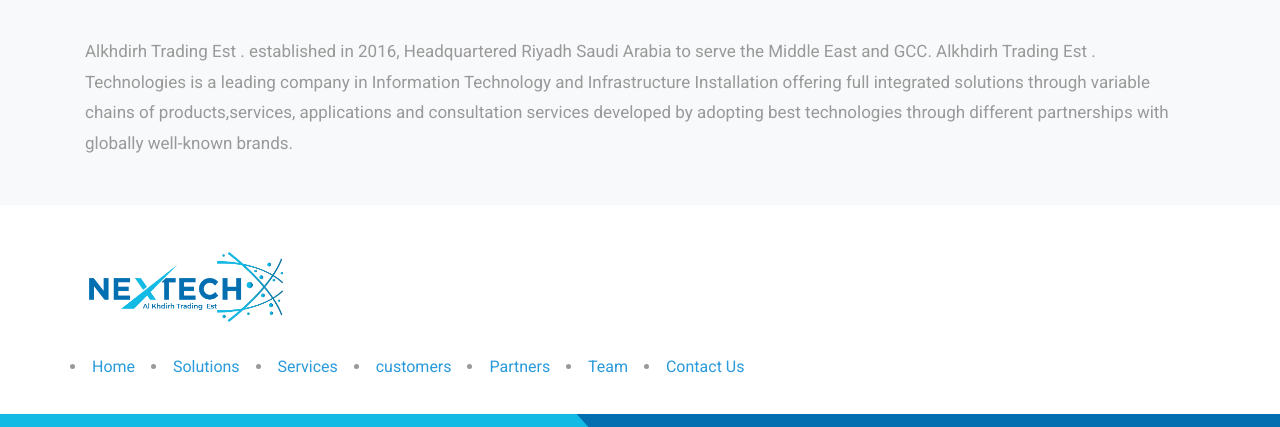
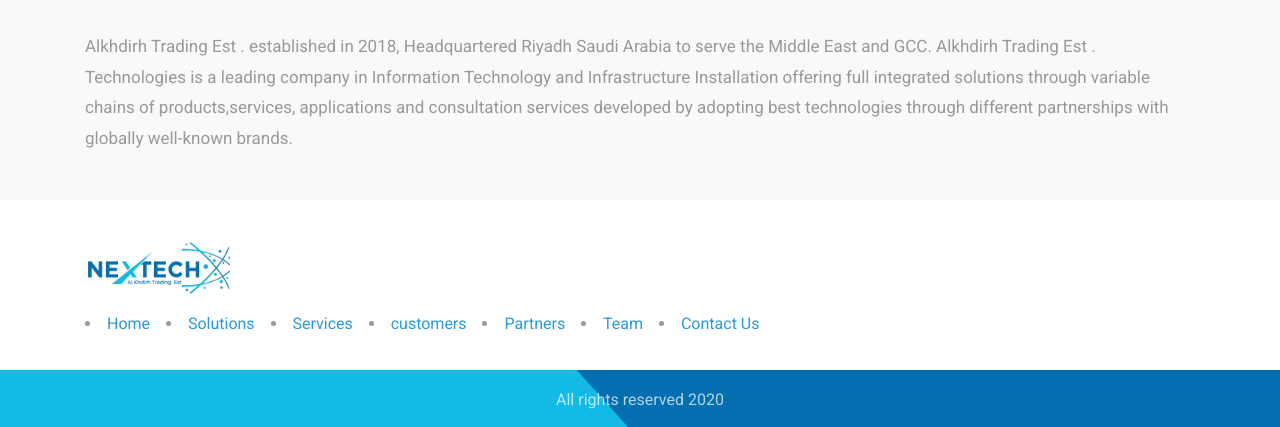
Before and after one commit to anwdaw/anwar5000, a plain HTML site: page index.html in a window 1280 px wide. Shown: the part 1172-1599 px from the top of the page. Drawn offline with Linux system fonts and the light colour scheme; some packages are replaced by stand-ins of ours; no server answers.

Commit message:
Add files via upload

```diff
--- a/index.html
+++ b/index.html
@@ -31,9 +31,7 @@
 				<div class="col-md-4 d-flex mb-2 mb-md-0" style="float:left;" >
 	                       <img src="images/logo.png" style="width:70%; height:70%; padding-bottom:20px; padding-top:20px; padding-left=0px"  />
 				</div>
-				<div class="col-md-4 d-flex mb-2 mb-md-0" style="float:left;" >
-	                       <img src="images/companyName.png" style="width:70%; height:70%; padding-bottom:20px; padding-top:20px; padding-left=0px"  />
-				</div>
+
 
 			</div>
 		</div>
@@ -100,7 +98,7 @@
 						     <h2 style="color:#13bae4;padding-top:100px;">INTRODUCTION</h2>
  				             <br>
 					         <p>
-                               Alkhdirh Trading Est . established in 2016, Headquartered Riyadh Saudi Arabia to serve the Middle East and GCC. Alkhdirh Trading Est . Technologies is a leading company in Information Technology and Infrastructure Installation offering full integrated solutions through variable chains of products,services, applications and consultation services developed by adopting best technologies through different partnerships with globally well-known brands.
+                               Alkhdirh Trading Est . established in 2018, Headquartered Riyadh Saudi Arabia to serve the Middle East and GCC. Alkhdirh Trading Est . Technologies is a leading company in Information Technology and Infrastructure Installation offering full integrated solutions through variable chains of products,services, applications and consultation services developed by adopting best technologies through different partnerships with globally well-known brands.
 						     </p>
                         </div>
 		</div>
@@ -141,29 +139,28 @@
 
 
 
+		<div style="padding-left:20px;">
+
+
+
 
 
 
 
 		<div class="container mb-5 pb-4">
+		<div class="row">
+		<div>
+	            <img src="images/logo.png" style="width:150px; height:110px%; padding-top:10px;margin:0px;padding-left:5px;"  />
+		</div>
+        </div>
+
 			<div class="row">
 
 
 
 
-                <div>
-					<div>
 
-
-						<img src="images/logo.png" style="width:20%; height:15%; padding:15px;"  />
-
-
-
-					</div>
-				</div>
-
-
-                <div style="float:left;"><p><li><a href="index.html"><span"></span>Home&nbsp;&nbsp;&nbsp;&nbsp;</a></li>  	        </p>		</div>
+                <div style="float:left;padding-left:5px;"><p><li><a href="index.html"><span"></span>Home&nbsp;&nbsp;&nbsp;&nbsp;</a></li>  	        </p>		</div>
 		        <div style="float:left;"><p style="padding-right:40px;"  > 	<li><a href="solution.html"><span"></span>Solutions&nbsp;&nbsp;&nbsp;&nbsp;</a></li>  </p>		</div>
 		        <div style="float:left;"><p style="padding-right:40px;"  > 	<li><a href="Services.html"><span"></span>Services&nbsp;&nbsp;&nbsp;&nbsp;</a></li>    </p>		</div>
 		        <div style="float:left;"><p style="padding-right:40px;"  > 	<li><a href="customers.html"><span"></span>customers&nbsp;&nbsp;&nbsp;&nbsp;</a></li>  </p>		</div>
@@ -171,7 +168,8 @@
 			    <div style="float:left;"><p style="padding-right:40px;"  > 	<li><a href="team.html"><span ></span>Team&nbsp;&nbsp;&nbsp;&nbsp;</a></li>  </p>				</div>
 			    <div style="float:left;"><p style="padding-right:40px;"  > 	<li><a href="contact.html"><span ></span>Contact Us&nbsp;&nbsp;&nbsp;&nbsp;</a></li>  </p>		</div>
 
-                </p>
+
+
 
 <!--  			    <div class="col-lg col-md-6">
 
@@ -204,6 +202,10 @@
 -->
 			</div>
 		</div>
+
+
+
+		</div>
 		<div class="container-fluid bg-primary py-5">
 			<div class="row">
 				<div class="col-md-12 text-center">
```
Also changed, not shown: contact.html (+19 -17 lines), customers.html (+18 -16 lines), partners.html (+16 -23 lines), services.html (+18 -16 lines), solution.html (+19 -16 lines), team.html (+19 -16 lines).
